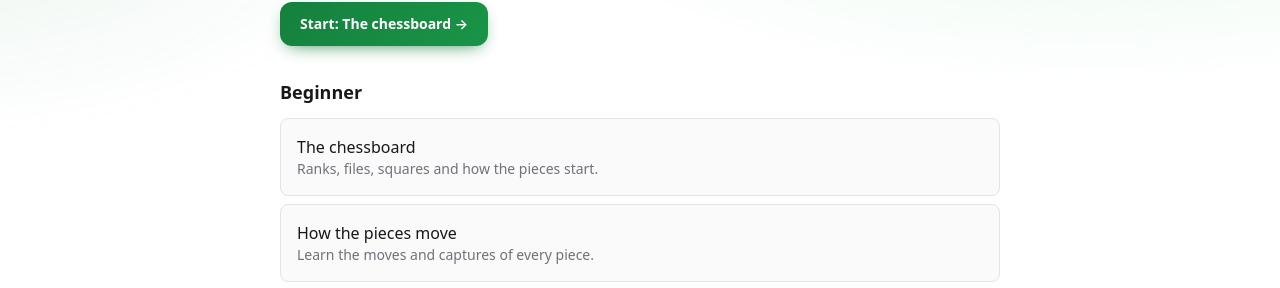
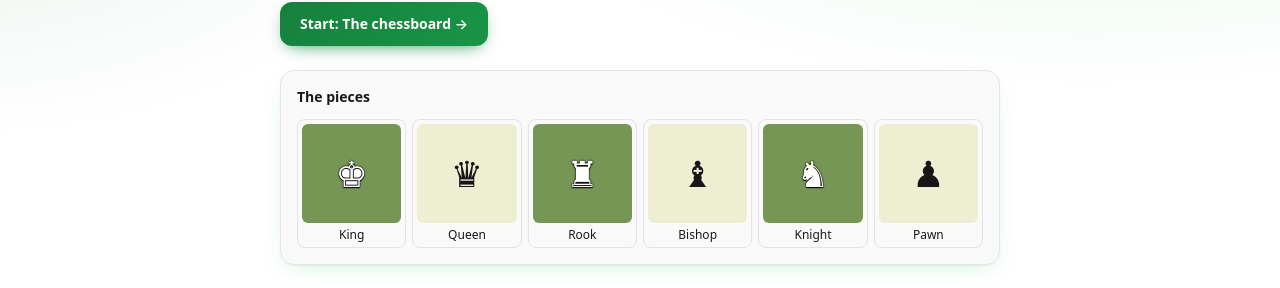
Before and after one commit to Echo-Edith/checkmate, a Next.js app: page /lessons in a window 1280 px wide. Shown: the part 163-451 px from the top of the page. Built offline with nearby package versions, Linux system fonts and the light colour scheme; no server answers.

Commit message:
Piece lineup with names; Pieces tab on play page and lessons list
Co-Authored-By: Claude Sonnet 5.5 <noreply@anthropic.com>
Claude-Session: https://claude.ai/code/session_01Vb54nzf8HwjyUbNczUGgrz

```diff
--- a/src/app/lessons/page.tsx
+++ b/src/app/lessons/page.tsx
@@ -3,6 +3,7 @@ import Link from "next/link";
 import { getCurrentUser } from "@/lib/auth";
 import { LESSONS } from "@/lib/content/lessons";
 import type { Difficulty } from "@/lib/content/puzzles";
+import { PieceLineup } from "@/components/chess/PieceLineup";
 import { getProgress } from "@/lib/db/progress";
 
 export const metadata: Metadata = { title: "Lessons — Checkm8" };
@@ -41,6 +42,11 @@ export default async function LessonsPage() {
         </Link>
       )}
 
+      <section className="card mt-6 p-4" aria-label="The pieces">
+        <h2 className="mb-3 text-sm font-semibold">The pieces</h2>
+        <PieceLineup />
+      </section>
+
       {LEVELS.map((level) => (
         <section key={level.key} className="mt-8">
           <h2 className="text-lg font-semibold">{level.title}</h2>
--- a/src/components/chess/ChessGame.tsx
+++ b/src/components/chess/ChessGame.tsx
@@ -4,6 +4,7 @@ import Link from "next/link";
 import { useCallback, useEffect, useMemo, useRef, useState, type ReactNode } from "react";
 import type { Color, Square } from "chess.js";
 import { ChessBoard } from "@/components/chess/ChessBoard";
+import { PieceLineup } from "@/components/chess/PieceLineup";
 import { pieceGlyph, pieceStyle } from "@/components/chess/pieces";
 import {
   getStatus,
@@ -22,7 +23,7 @@ import { SpeakerIcon } from "@/components/SpeakButton";
 const PROMOTION_PIECES: readonly PromotionPiece[] = ["q", "r", "b", "n"];
 
 type Mode = "pvp" | "computer";
-type Tab = "moves" | "setup";
+type Tab = "moves" | "pieces" | "setup";
 
 /** `ms` is the engine's thinking time. Short times keep the game snappy, and weaker levels play fast. */
 const LEVELS = [
@@ -303,6 +304,7 @@ export function ChessGame({ initialMode = "computer", initialLevel = 1, initialC
 
   const tabs: Array<{ key: Tab; label: string }> = [
     { key: "moves", label: "Moves" },
+    { key: "pieces", label: "Pieces" },
     { key: "setup", label: "Setup" },
   ];
 
@@ -460,6 +462,8 @@ export function ChessGame({ initialMode = "computer", initialLevel = 1, initialC
               </div>
             ))}
 
+          {tab === "pieces" && <PieceLineup compact />}
+
           {tab === "setup" && (
             <fieldset className="space-y-3 text-sm" disabled={gameInProgress}>
               <p className="text-xs" style={{ color: "var(--muted)" }}>
--- /dev/null
+++ b/src/components/chess/PieceLineup.tsx
@@ -0,0 +1,55 @@
+"use client";
+
+import { useState } from "react";
+import type { PieceSymbol } from "chess.js";
+import { pieceGlyph, pieceStyle } from "@/components/chess/pieces";
+
+const PIECES: Array<{ type: PieceSymbol; name: string; points: string; moves: string }> = [
+  { type: "k", name: "King", points: "Priceless", moves: "One square in any direction. Keep it safe!" },
+  { type: "q", name: "Queen", points: "9 points", moves: "Any distance, straight or diagonal." },
+  { type: "r", name: "Rook", points: "5 points", moves: "Any distance, straight lines only." },
+  { type: "b", name: "Bishop", points: "3 points", moves: "Any distance, diagonal only." },
+  { type: "n", name: "Knight", points: "3 points", moves: "An L shape. It can jump over pieces." },
+  { type: "p", name: "Pawn", points: "1 point", moves: "Forward one square. Captures diagonally." },
+];
+
+/** A row of all six pieces with their names. Tap one to see how it moves. */
+export function PieceLineup({ compact = false }: { compact?: boolean }) {
+  const [selected, setSelected] = useState<PieceSymbol | null>(null);
+  const info = PIECES.find((piece) => piece.type === selected);
+
+  return (
+    <div>
+      <ul className="grid grid-cols-6 gap-1.5">
+        {PIECES.map((piece, index) => {
+          const active = selected === piece.type;
+          return (
+            <li key={piece.type}>
+              <button
+                type="button"
+                onClick={() => setSelected(active ? null : piece.type)}
+                aria-pressed={active}
+                title={`${piece.name}: ${piece.moves}`}
+                className="flex w-full flex-col items-center gap-1 rounded-lg border p-1"
+                style={{ borderColor: active ? "var(--accent)" : "var(--border)", borderWidth: active ? 2 : 1 }}
+              >
+                <span
+                  className={`flex aspect-square w-full items-center justify-center rounded-md leading-none ${compact ? "text-2xl" : "text-3xl sm:text-4xl"}`}
+                  style={{ background: index % 2 === 0 ? "var(--sq-dark, #769656)" : "var(--sq-light, #eeeed2)", ...pieceStyle(index % 2 === 0 ? "w" : "b") }}
+                >
+                  {pieceGlyph(piece.type)}
+                </span>
+                <span className={`font-medium ${compact ? "text-[10px]" : "text-[11px] sm:text-xs"}`}>{piece.name}</span>
+              </button>
+            </li>
+          );
+        })}
+      </ul>
+      {info && (
+        <p className="mascot-panel mt-2 text-sm" role="status">
+          <span className="font-semibold">{info.name}</span> · {info.points} — {info.moves}
+        </p>
+      )}
+    </div>
+  );
+}
```
